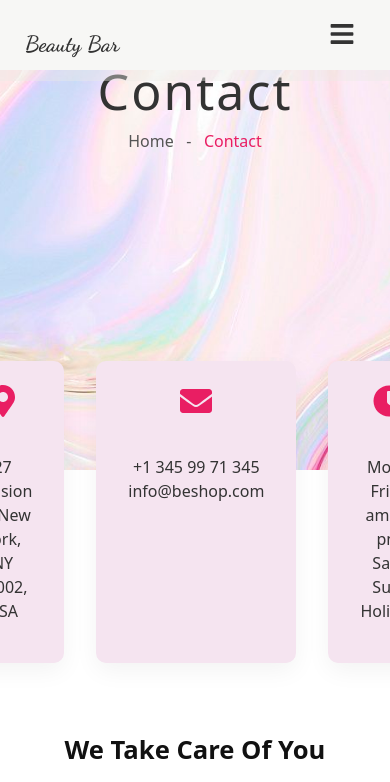
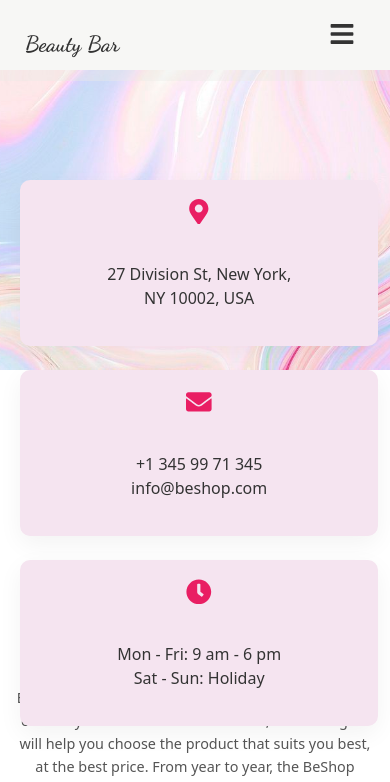
Before and after one commit to bartwal22/BeautyBar, a React (Vite) app: page /contact in a window 390 px wide. Shown: the top 782 px of the page. Built offline with nearby package versions, Linux system fonts and the light colour scheme.

Commit message:
Made stay-in-touch section responsive

```diff
--- a/src/styles/ContactHeader.css
+++ b/src/styles/ContactHeader.css
@@ -66,3 +66,68 @@
   color: #e91e63;
   margin-bottom: 1rem;
 }
+@media (max-width: 1024px) {
+  .con-title {
+    font-size: 40px;
+  }
+
+  .con-header {
+    height: 350px;
+  }
+}
+
+@media (max-width: 768px) {
+  .con-title {
+    font-size: 32px;
+  }
+
+  .con-breadcrumb {
+    font-size: 14px;
+  }
+
+  .contact-cards {
+    flex-wrap: wrap;
+    gap: 1.5rem;
+    margin-top: 4rem;
+  }
+
+  .contact-card {
+    width: 220px;
+  }
+}
+
+@media (max-width: 576px) {
+  .con-header {
+    height: 300px;
+  }
+
+  .con-title {
+    font-size: 26px;
+  }
+
+  .contact-cards {
+    flex-direction: column;
+    align-items: center;
+    margin-top: 3rem;
+  }
+
+  .contact-card {
+    width: 90%;
+    max-width: 320px;
+  }
+}
+
+@media (max-width: 400px) {
+  .con-title {
+    font-size: 22px;
+  }
+
+  .contact-card {
+    width: 100%;
+    padding: 1.2rem;
+  }
+
+  .contact-icon {
+    font-size: 1.6rem;
+  }
+}
```
